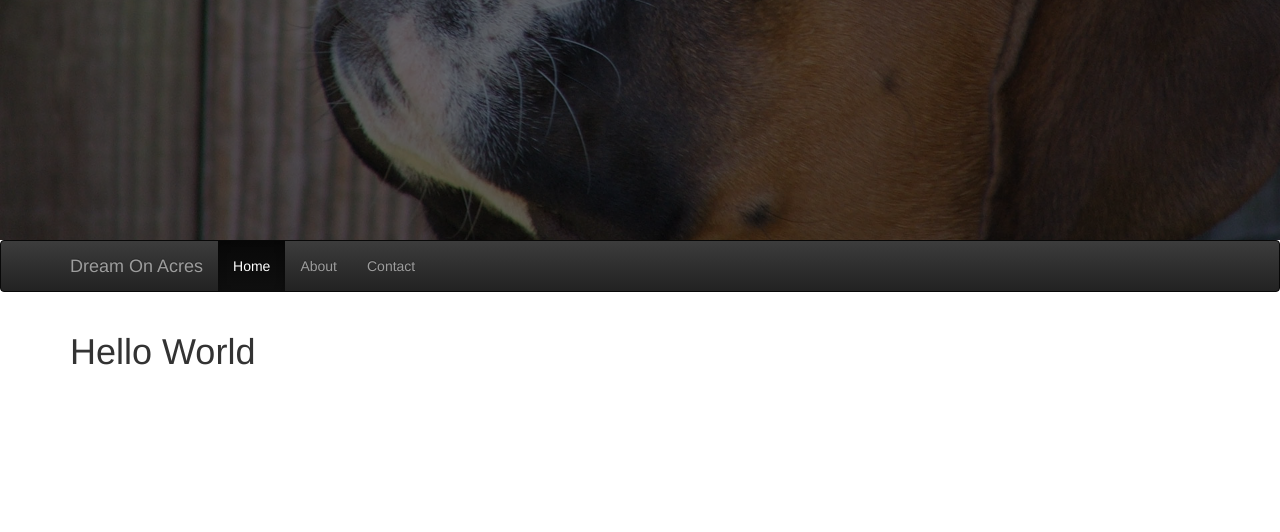
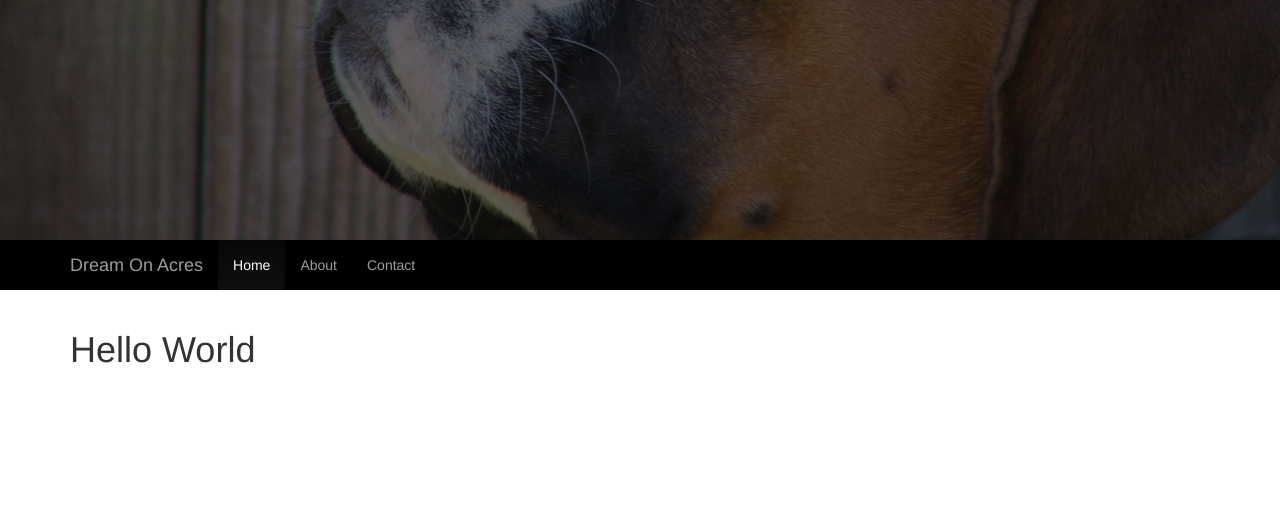
Before and after one commit to jlblatt/Dream-On-Acres, a PHP site: page / in a window 1280 px wide. Shown: the part 510-1042 px from the top of the page. After the commit the page ends 873 px from the top, so only its background shows below. Run offline with PHP 8.4, Linux system fonts and the light colour scheme; some libraries are stand-ins or nearby versions.

Commit message:
Nav changes/fixes

```diff
--- a/css/styles.css
+++ b/css/styles.css
@@ -1,2 +1,2 @@
-.hero{position:relative}.hero .text{position:absolute;top:40%;width:100%;color:#fff;text-align:center;z-index:1}.hero .slides{width:100%;height:100%}.hero .slides .slide{position:absolute;width:100%;height:100%;background-color:#666;background-size:cover;background-blend-mode:multiply}.hero .slides .slide.slide-1{background-image:url("../images/slide-1.jpg")}.hero .slides .slide.slide-2{background-image:url("../images/slide-2.jpg")}.hero .slides .slide.slide-3{background-image:url("../images/slide-3.jpg")}
+.hero{position:relative}.hero .text{position:absolute;top:40%;width:100%;color:#fff;text-align:center;z-index:1}.hero .slides{width:100%;height:100%}.hero .slides .slide{position:absolute;width:100%;height:100%;background-color:#666;background-size:cover;background-blend-mode:multiply}.hero .slides .slide.slide-1{background-image:url("../images/slide-1.jpg")}.hero .slides .slide.slide-2{background-image:url("../images/slide-2.jpg")}.hero .slides .slide.slide-3{background-image:url("../images/slide-3.jpg")}.main-nav{background:#000;border-radius:0;border:0}
 /*# sourceMappingURL=styles.css.map */
--- a/css/styles.scss
+++ b/css/styles.scss
@@ -2,6 +2,7 @@
 
 .hero {
   position: relative;
+  background: #000;
 
   .text {
     position: absolute;
@@ -30,3 +31,9 @@
     }
   }
 }
+
+.main-nav {
+  background: #000;
+  border-radius: 0;
+  border: 0;
+}
--- a/js/scripts.js
+++ b/js/scripts.js
@@ -7,7 +7,7 @@ $(document).ready(function(){
   });
 
   bindIntereactionEvent(function(){
-    if($(window).scrollTop() > $(".hero").height()) $("#main-nav").addClass('navbar-fixed-top');
+    if($(window).scrollTop() > $(".hero").height()) $(".main-nav").addClass('navbar-fixed-top');
     else $(".main-nav").removeClass('navbar-fixed-top');
   });
 
```
Also changed, not shown: 1 other file.
